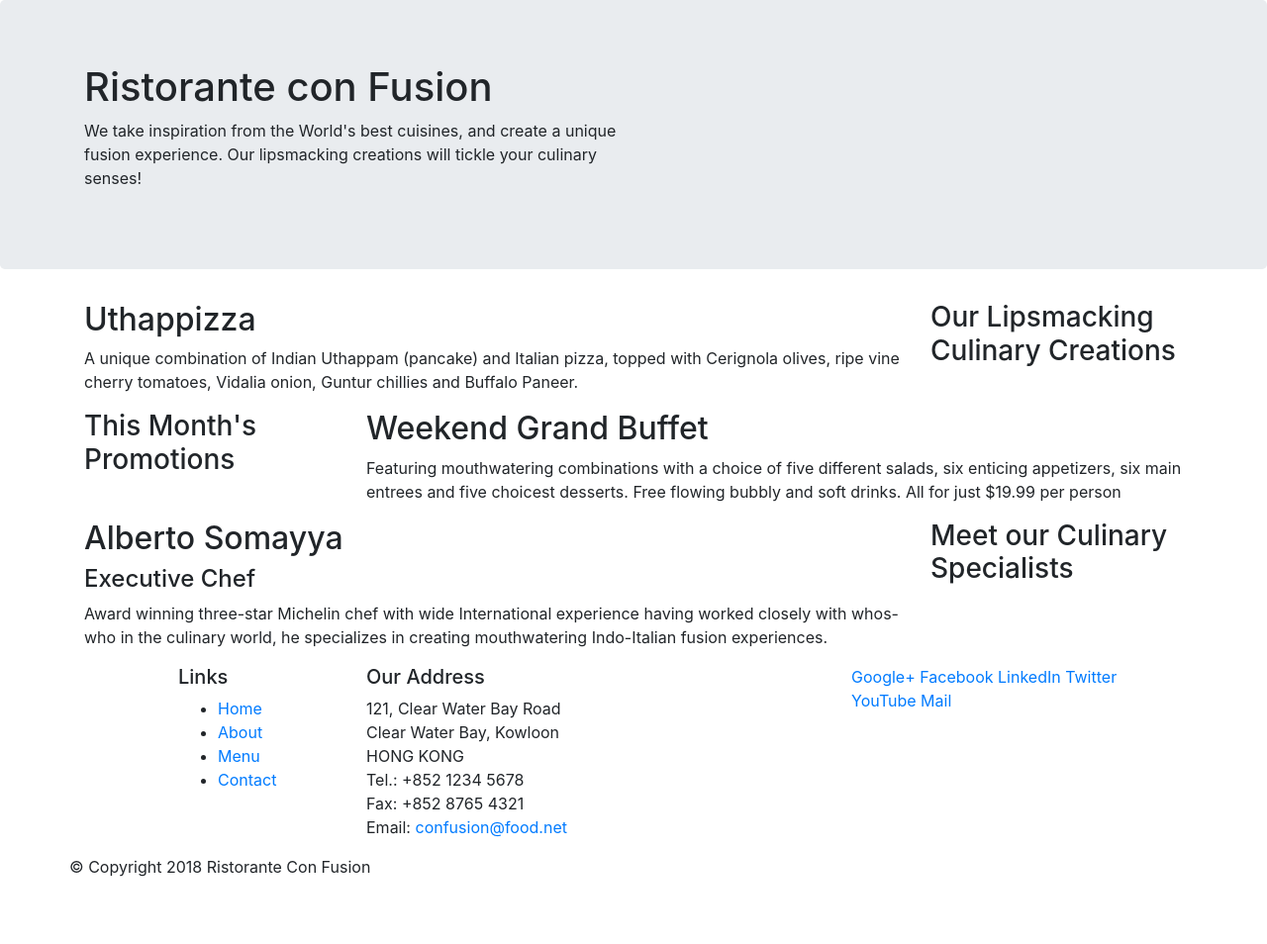
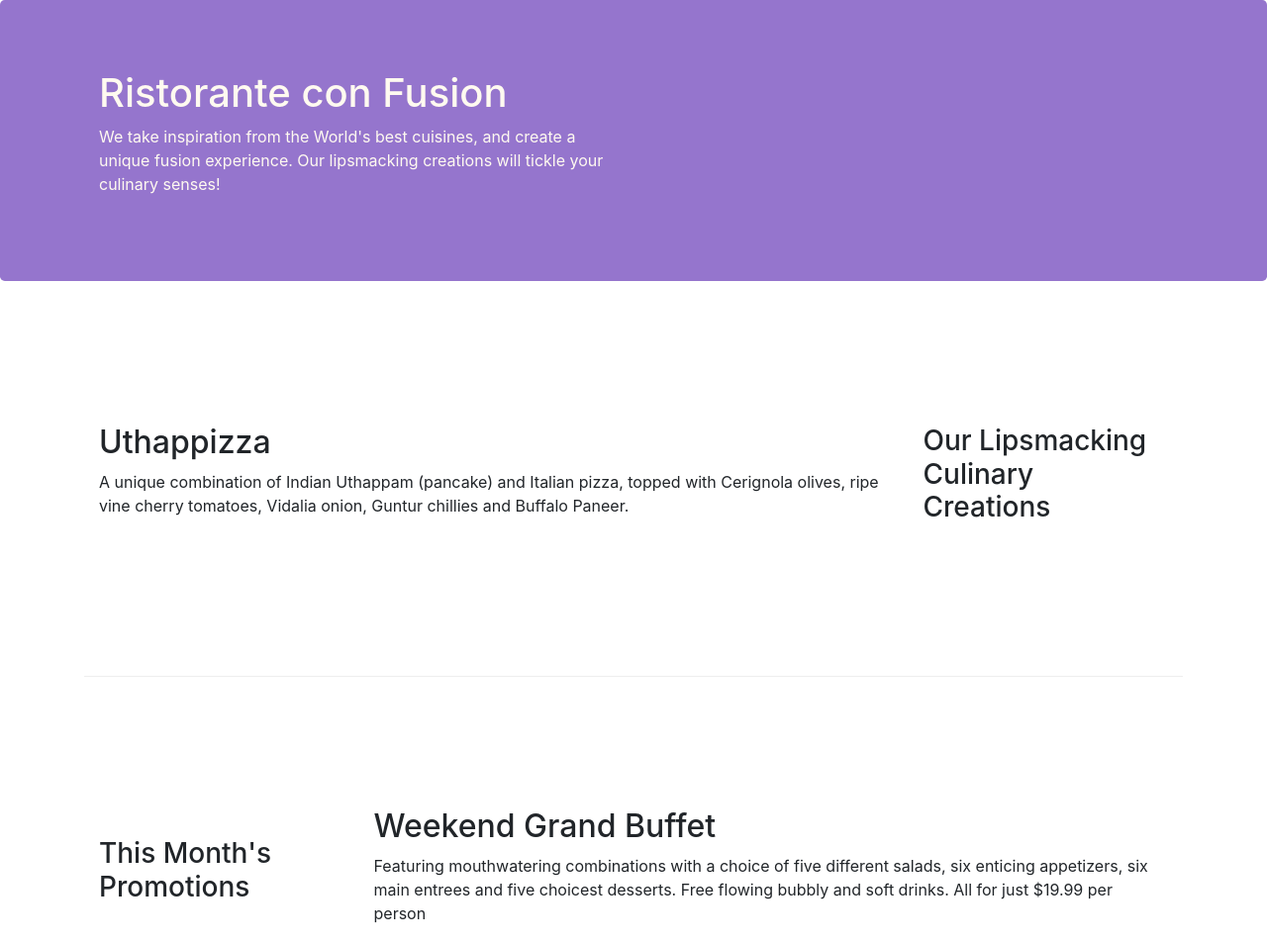
Before and after one commit to ValeriyaCh/bootstrap-course, a website: page index.html in a window 1280 px wide. Shown: the top 954 px of the page at 99% size. Before the commit the page ends 904 px from the top, so only its background shows below. Drawn offline with nearby package versions, Linux system fonts and the light colour scheme.

Commit message:
Bootstrap Grid Part 2

```diff
--- /dev/null
+++ b/css/styles.css
@@ -0,0 +1,29 @@
+.row-header{
+    margin:0px auto;
+    padding:0px;
+}
+
+.row-content {
+    margin:0px auto;
+    padding: 50px 0px 50px 0px;
+    border-bottom: 1px ridge;
+    min-height:400px;
+}
+
+.footer{
+    background-color: #D1C4E9;
+    margin:0px auto;
+    padding: 20px 0px 20px 0px;
+}
+.jumbotron {
+    padding:70px 30px 70px 30px;
+    margin:0px auto;
+    background: #9575CD ;
+    color:floralwhite;
+}
+
+address{
+    font-size:80%;
+    margin:0px;
+    color:#0f0f0f;
+}
--- a/index.html
+++ b/index.html
@@ -10,6 +10,7 @@
 
     <!-- Bootstrap CSS -->
     <link rel="stylesheet" href="node_modules/bootstrap/dist/css/bootstrap.min.css">
+    <link href="css/styles.css" rel="stylesheet">
     <title>Ristorante Con Fusion</title>
 </head>
 
@@ -17,7 +18,7 @@
 
     <header class="jumbotron">
         <div class="container">
-            <div class="row">
+            <div class="row row-header ">
                 <div class="col-12 col-sm-6">
                     <h1>Ristorante con Fusion</h1>
                     <p>We take inspiration from the World's best cuisines, and create a unique fusion experience. Our lipsmacking creations will tickle your culinary senses!</p>
@@ -29,7 +30,7 @@
     </header>
 
     <div class="container">
-        <div class="row">
+        <div class="row row-content align-items-center">
             <div class="col-12 col-sm-4 order-sm-last col-md-3">
                 <h3>Our Lipsmacking Culinary Creations</h3>
             </div>
@@ -40,7 +41,7 @@
         </div>
 
 
-        <div class="row">
+        <div class="row row-content align-items-center">
             <div class="col-12 col-sm-4 col-md-3">
                 <h3>This Month's Promotions</h3>
             </div>
@@ -50,7 +51,7 @@
             </div>
         </div>
 
-        <div class="row">
+        <div class="row row-content align-items-center">
             <div class="col-12 col-sm-4 order-sm-last col-md-3">
                 <h3>Meet our Culinary Specialists</h3>
             </div>
@@ -62,12 +63,12 @@
         </div>
     </div>
 
-    <footer>
+    <footer class="footer">
         <div class="container">
             <div class="row">
                 <div class="col-4 offset-1 col-sm-2">
                     <h5>Links</h5>
-                    <ul>
+                    <ul class="list-unstyled">
                         <li><a href="#">Home</a></li>
                         <li><a href="#">About</a></li>
                         <li><a href="#">Menu</a></li>
@@ -85,8 +86,8 @@
 		              Email: <a href="mailto:confusion@food.net">confusion@food.net</a>
 		           </address>
                 </div>
-                <div class="col-12 col-sm-4">
-                    <div class="col-auto">
+                <div class="col-12 col-sm-4 align-self-center">
+                    <div class="text-center">
                         <a href="http://google.com/+">Google+</a>
                         <a href="http://www.facebook.com/profile.php?id=">Facebook</a>
                         <a href="http://www.linkedin.com/in/">LinkedIn</a>
@@ -96,7 +97,7 @@
                     </div>
                 </div>
            </div>
-           <div class="row">
+           <div class="row justify-content-center">
                 <div>
                     <p>© Copyright 2018 Ristorante Con Fusion</p>
                 </div>
```
